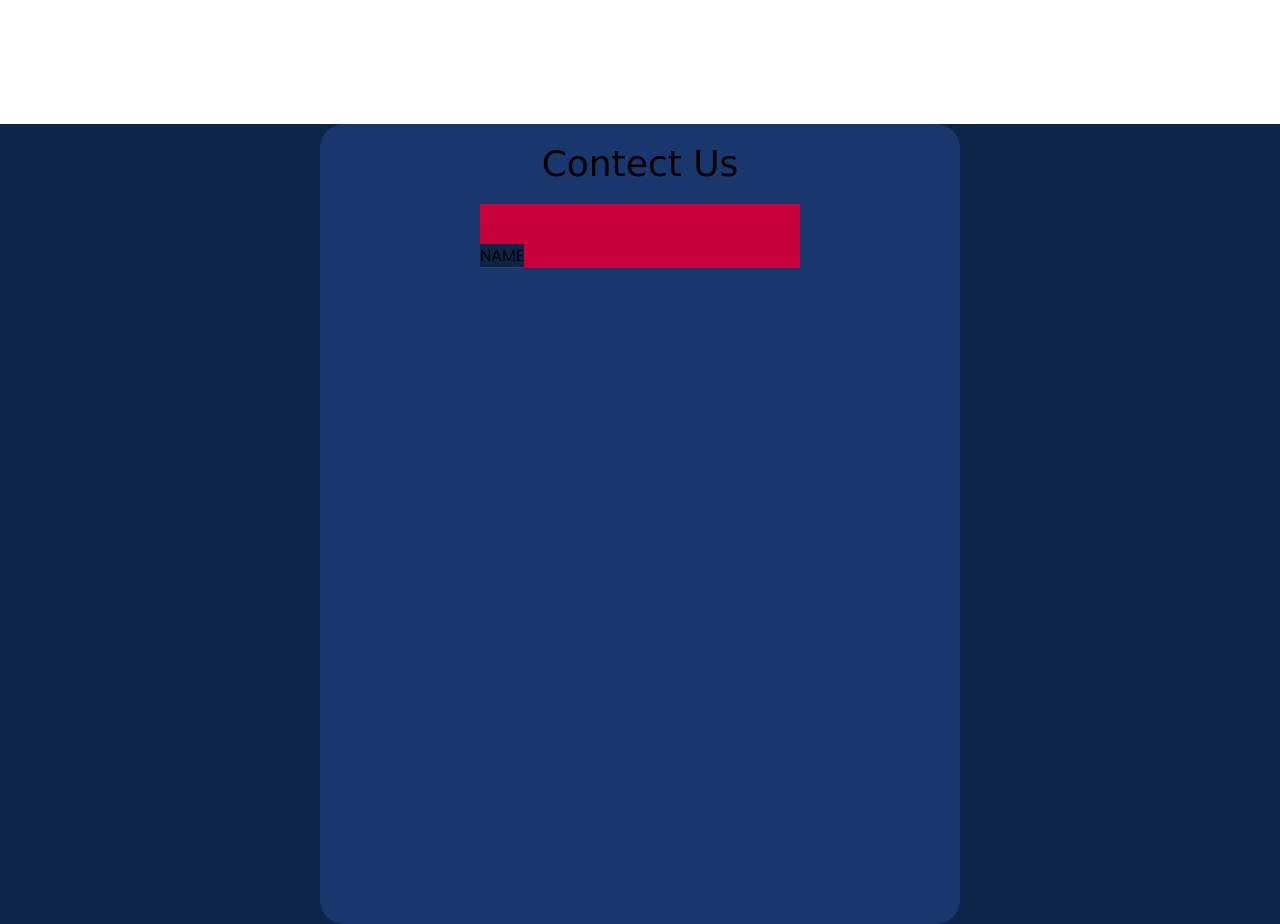
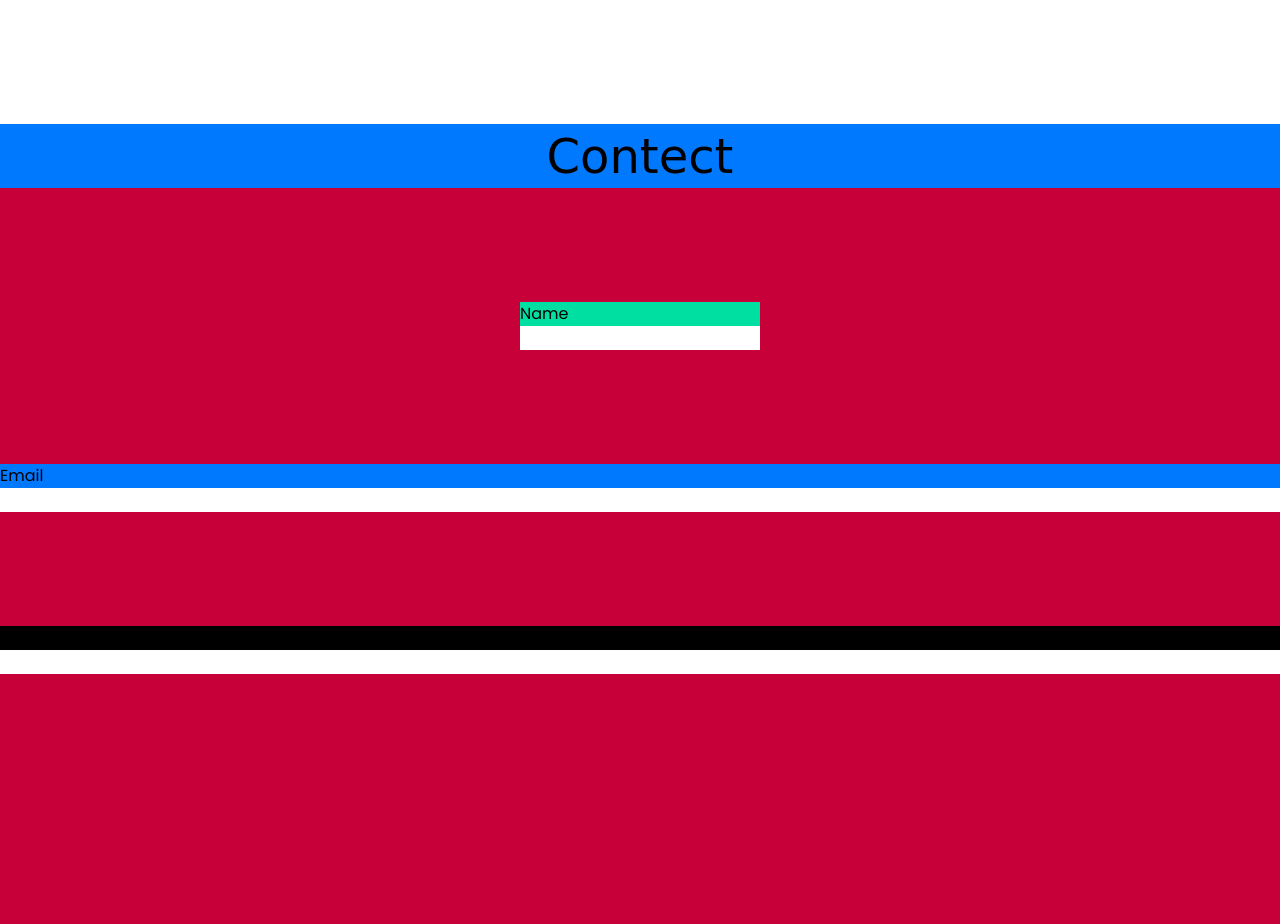
Before and after one commit to natesh16/Tailwindcss, a website: page dist/index.html in a window 1280 px wide. Shown: the part 2940-3864 px from the top of the page. Drawn offline with Linux system fonts and the light colour scheme; a web font is replaced by a local one.

Commit message:
contect page

```diff
--- a/dist/index.html
+++ b/dist/index.html
@@ -204,19 +204,24 @@
                 <button class=" bg-minligth px-3 my-5 py-2 rounded-3xl mx-auto block md:hidden">SeeMore..</button>
                 </div>
             </section>
-            <section class=" bg-dark h-screen flex flex-col w-screen ">
-                <div class="w-1/2 h-full mx-auto bg-linedark  flex-col flex rounded-3xl">
-                    <h1 class=" font-tilt mx-auto text-4xl my-5"> Contect Us</h1>
-<div class="flex w-full ">
-    <div class="bg-red w-1/2 mx-auto my-auto flex flex-col h-full">
-        <form action="#" class="mx-auto my-auto mt-10 w-full ">
-            <label for="text" class=" text-left bg-dark">NAME</label>
-                        </form>
+            <section class="h-screen bg-red w-screen">
+                <div class="h-16 w-screen bg-blue flex ">
+                    <h1 class="mx-auto text-5xl my-auto font-tilt">Contect</h1>
+                </div>
+                <div class=" h-3/4 flex flex-col justify-evenly">
+                    <div class="bg-green w-60 mx-auto flex-col flex">
+                        <label for="text">Name</label>
+                        <input type="text">
+                    </div>
+                    <div class=" bg-blue flex flex-col">
+                        <label for="text">Email</label>
+                        <input type="mail" name="" id="">
+                    </div>
+                    <div class="bg-black flex flex-col">
+                        <label for="text">Message</label>
+                        <input type="textarea" name="" id="">
                     </div>
                 </div>
-
-            </div>
-
             </section>
         </main>
     </body>
```
Also changed, not shown: dist/output.css.
